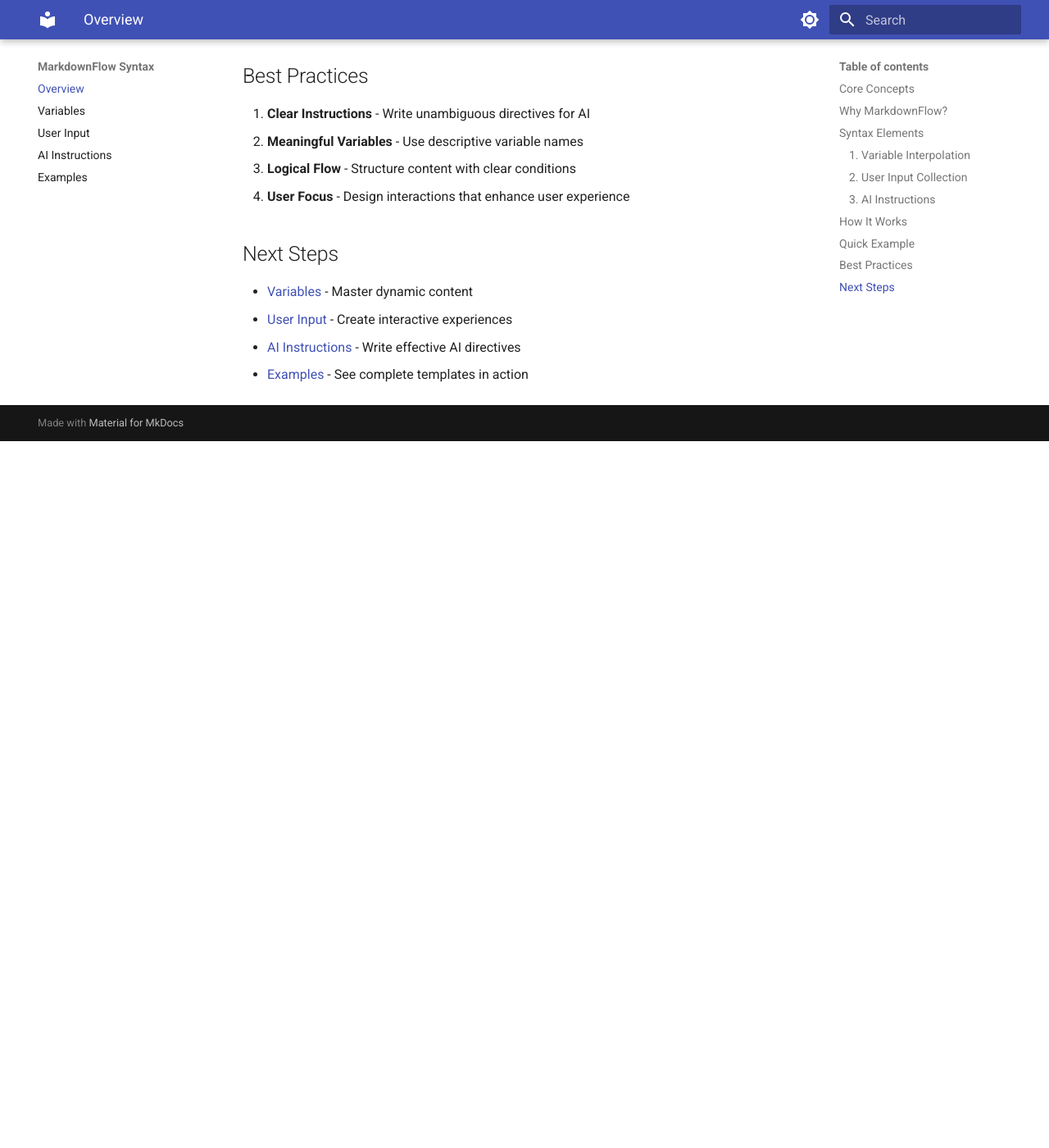
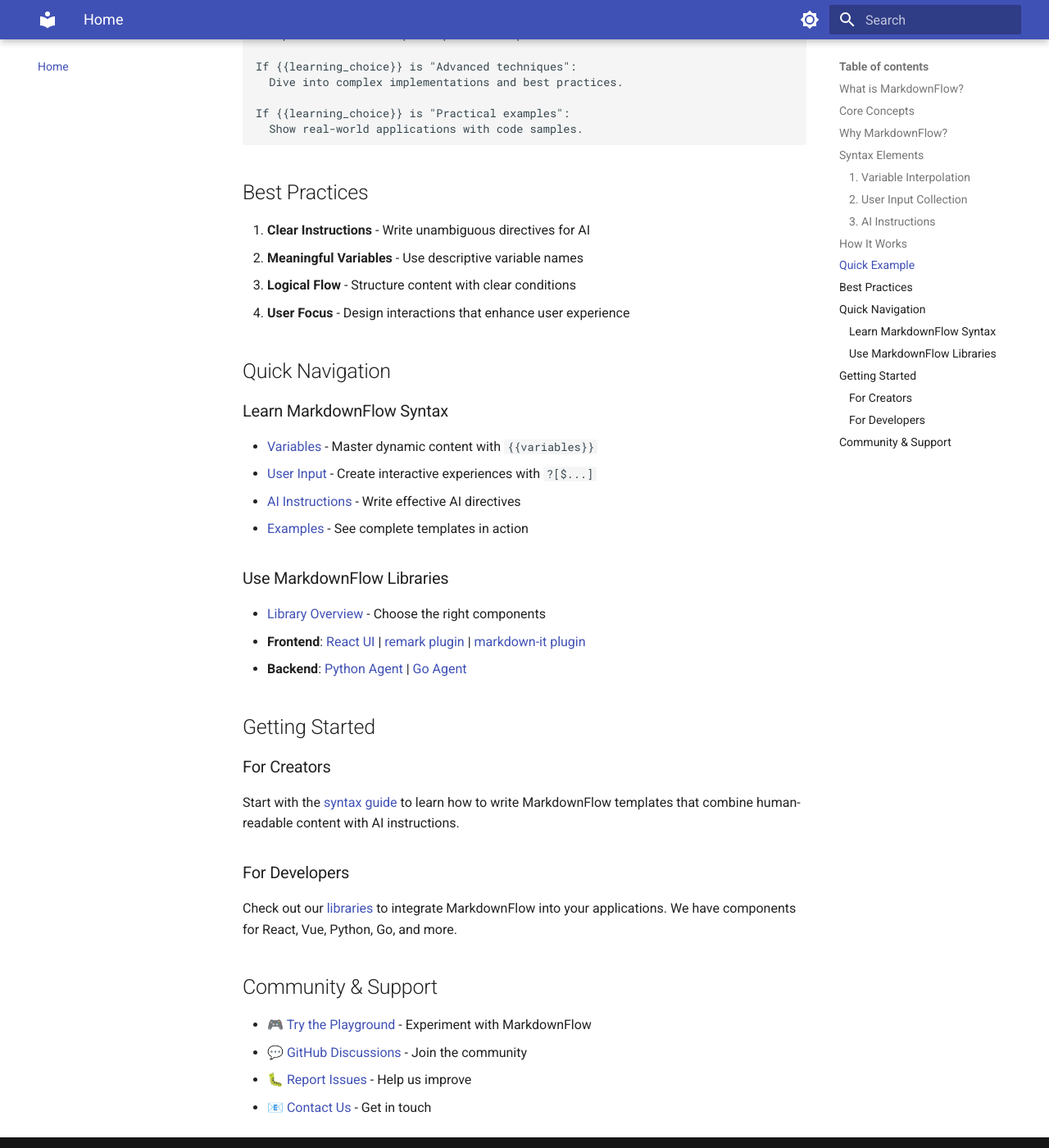
Before and after one commit to ai-shifu/markdown-flow, an MkDocs documentation site: the page built from docs/docs/syntax/index.md, in a window 1280 px wide and 1400 px high, scrolled down 2179 px. Shown: the whole window at 82% size. Built offline with MkDocs 1.6.1 and Material for MkDocs 9.7.7, drawn with Linux system fonts in a browser that asks for light colours; before the commit the page ends 2717 px from its top, so only the background shows below that; some of the changed text lies outside the part shown.

Commit message:
Merge home page into syntax documentation
- Combine home content with syntax overview for better flow
- Remove duplicate index.md file
- Update navigation structure in mkdocs.yml
- Add quick navigation section with links to all resources
- Include community and support links

The documentation now has a single, comprehensive entry point.

🤖 Generated with [Claude Code](https://claude.ai/code)

Co-Authored-By: Claude <noreply@anthropic.com>

```diff
--- a/docs/docs/syntax/index.md
+++ b/docs/docs/syntax/index.md
@@ -1,4 +1,8 @@
-# MarkdownFlow Syntax
+# MarkdownFlow Documentation
+
+Welcome to the official MarkdownFlow documentation! MarkdownFlow is **the HTML of the AI Era** - a document format that humans, code, and AI can all read and write.
+
+## What is MarkdownFlow?
 
 MarkdownFlow extends standard Markdown with powerful features for creating dynamic, AI-powered documents. It enables creators to write instructions that AI can interpret and transform into personalized content.
 
@@ -92,9 +96,30 @@ If {{learning_choice}} is "Practical examples":
 3. **Logical Flow** - Structure content with clear conditions
 4. **User Focus** - Design interactions that enhance user experience
 
-## Next Steps
+## Quick Navigation
 
-- [Variables](variables.md) - Master dynamic content
-- [User Input](user-input.md) - Create interactive experiences
+### Learn MarkdownFlow Syntax
+- [Variables](variables.md) - Master dynamic content with `{{variables}}`
+- [User Input](user-input.md) - Create interactive experiences with `?[$...]`
 - [AI Instructions](ai-instructions.md) - Write effective AI directives
 - [Examples](examples.md) - See complete templates in action
+
+### Use MarkdownFlow Libraries
+- [Library Overview](../libraries/index.md) - Choose the right components
+- **Frontend**: [React UI](../libraries/frontend/markdown-flow-ui.md) | [remark plugin](../libraries/frontend/remark-flow.md) | [markdown-it plugin](../libraries/frontend/markdown-it-flow.md)
+- **Backend**: [Python Agent](../libraries/backend/agent-python.md) | [Go Agent](../libraries/backend/agent-go.md)
+
+## Getting Started
+
+### For Creators
+Start with the [syntax guide](variables.md) to learn how to write MarkdownFlow templates that combine human-readable content with AI instructions.
+
+### For Developers
+Check out our [libraries](../libraries/index.md) to integrate MarkdownFlow into your applications. We have components for React, Vue, Python, Go, and more.
+
+## Community & Support
+
+- 🎮 [Try the Playground](https://markdownflow.streamlit.app/) - Experiment with MarkdownFlow
+- 💬 [GitHub Discussions](https://github.com/ai-shifu) - Join the community
+- 🐛 [Report Issues](https://github.com/ai-shifu/markdown-flow/issues) - Help us improve
+- 📧 [Contact Us](mailto:support@markdownflow.ai) - Get in touch
--- a/docs/mkdocs.yml
+++ b/docs/mkdocs.yml
@@ -38,9 +38,8 @@ markdown_extensions:
       alternate_style: true
 
 nav:
-  - Home: index.md
-  - MarkdownFlow Syntax:
-    - Overview: syntax/index.md
+  - Home: syntax/index.md
+  - Syntax Guide:
     - Variables: syntax/variables.md
     - User Input: syntax/user-input.md
     - AI Instructions: syntax/ai-instructions.md
```
Also changed, not shown: docs/docs/index.md (deleted, +0 -39 lines).
